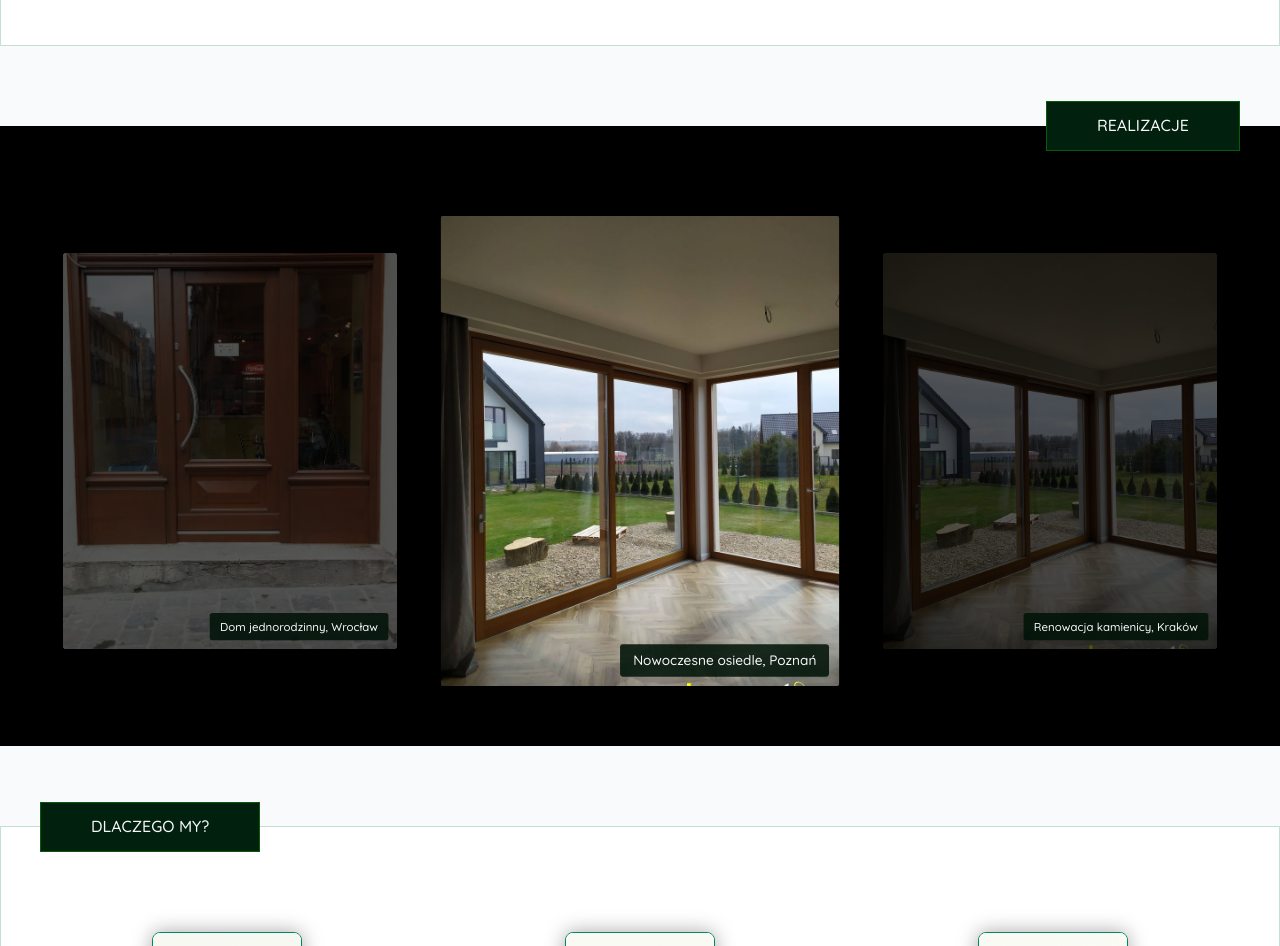
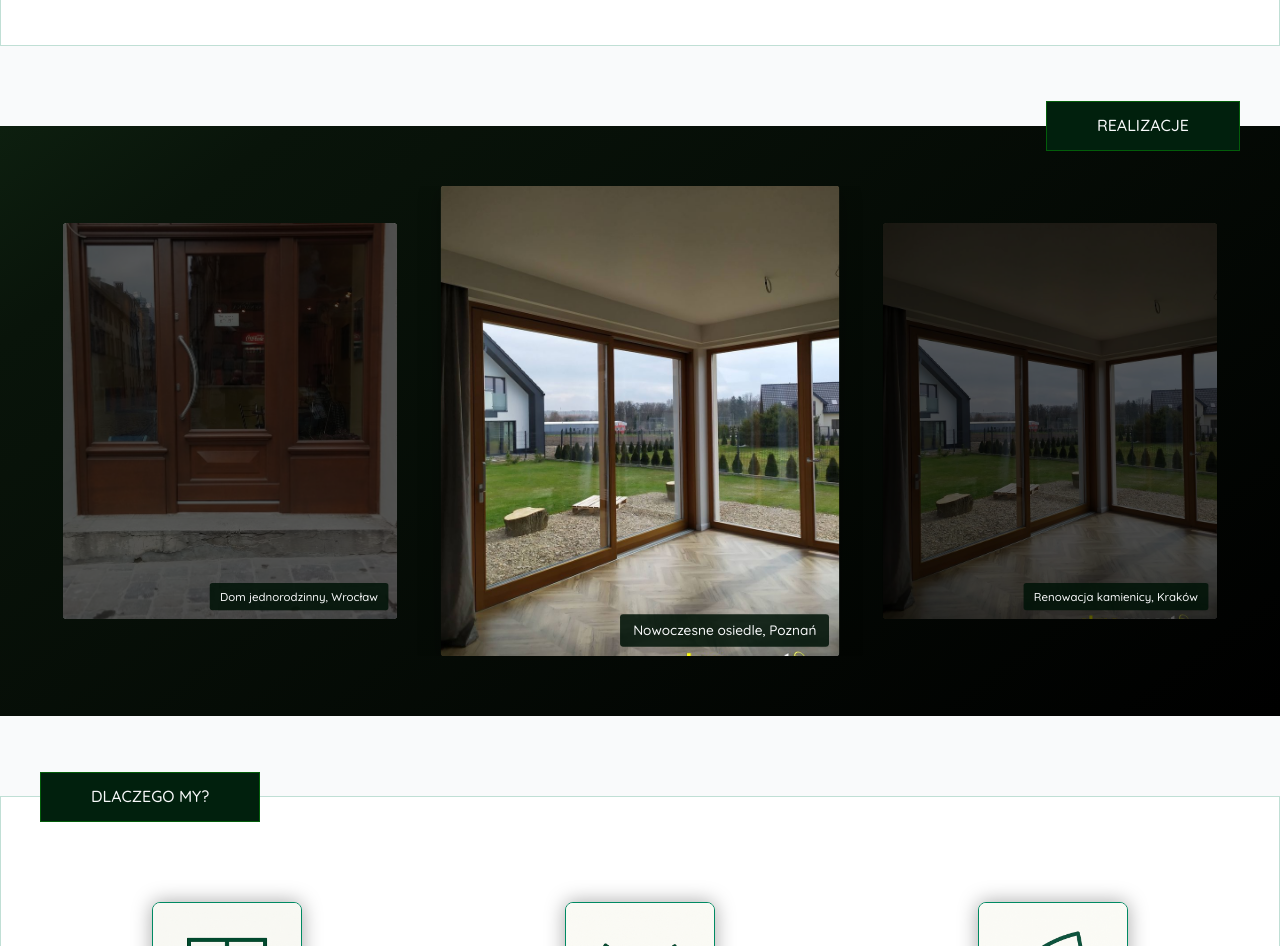
Before and after one commit to kamroj/rojekwebsite, a React (Vite) app: page / in a window 1280 px wide. Shown: the part 1380-2326 px from the top of the page. Built offline with nearby package versions, Linux system fonts and the light colour scheme.

Commit message:
Add gradient to gallery

```diff
--- a/src/pages/HomePage.jsx
+++ b/src/pages/HomePage.jsx
@@ -98,8 +98,15 @@
         />
       </Section>
 
-      {/* Realizacje section with dark background */}
-      <Section dark label="REALIZACJE">
+      {/* Realizacje section with custom gradient background */}
+      <Section
+        dark
+        label="REALIZACJE"
+        customStyles={`
+          background: linear-gradient(323deg,rgba(0, 0, 0, 1) 0%, rgba(9, 20, 10, 1) 86%, rgba(13, 31, 15, 1) 100%);
+        `}
+        noPadding
+      >
         <RealizationsGallery
           images={realizationData}
           options={{
```
